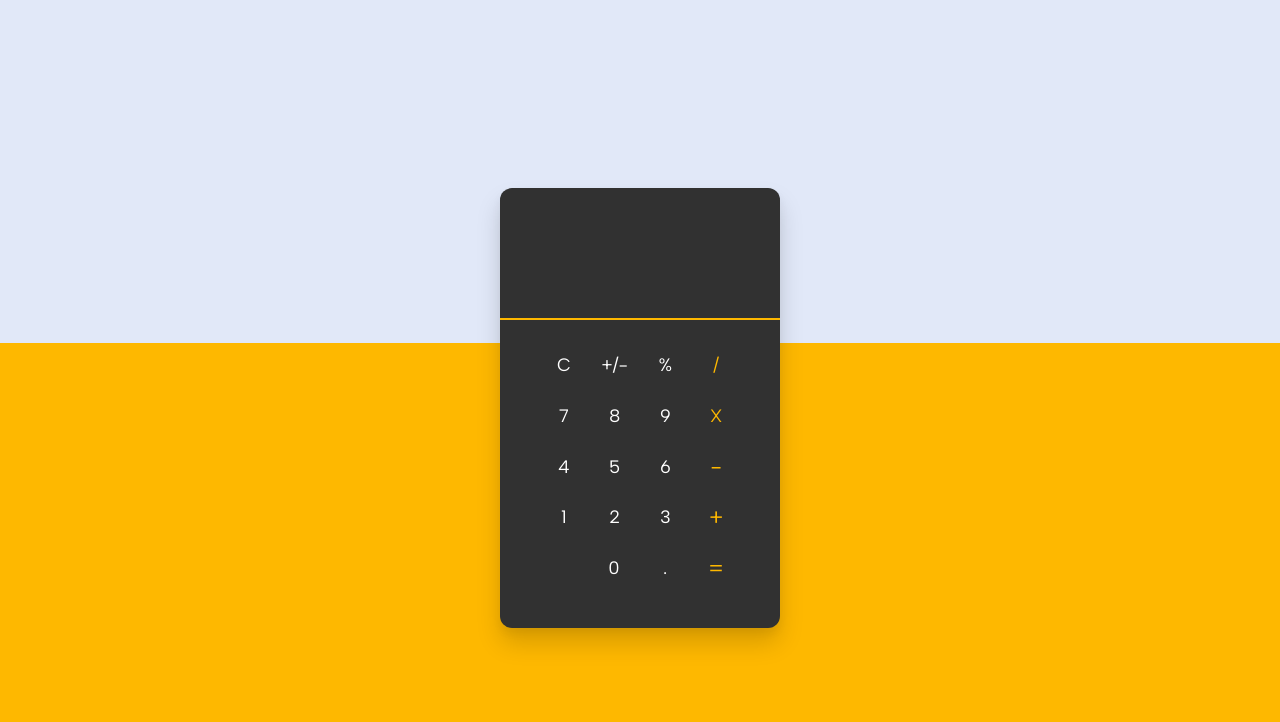
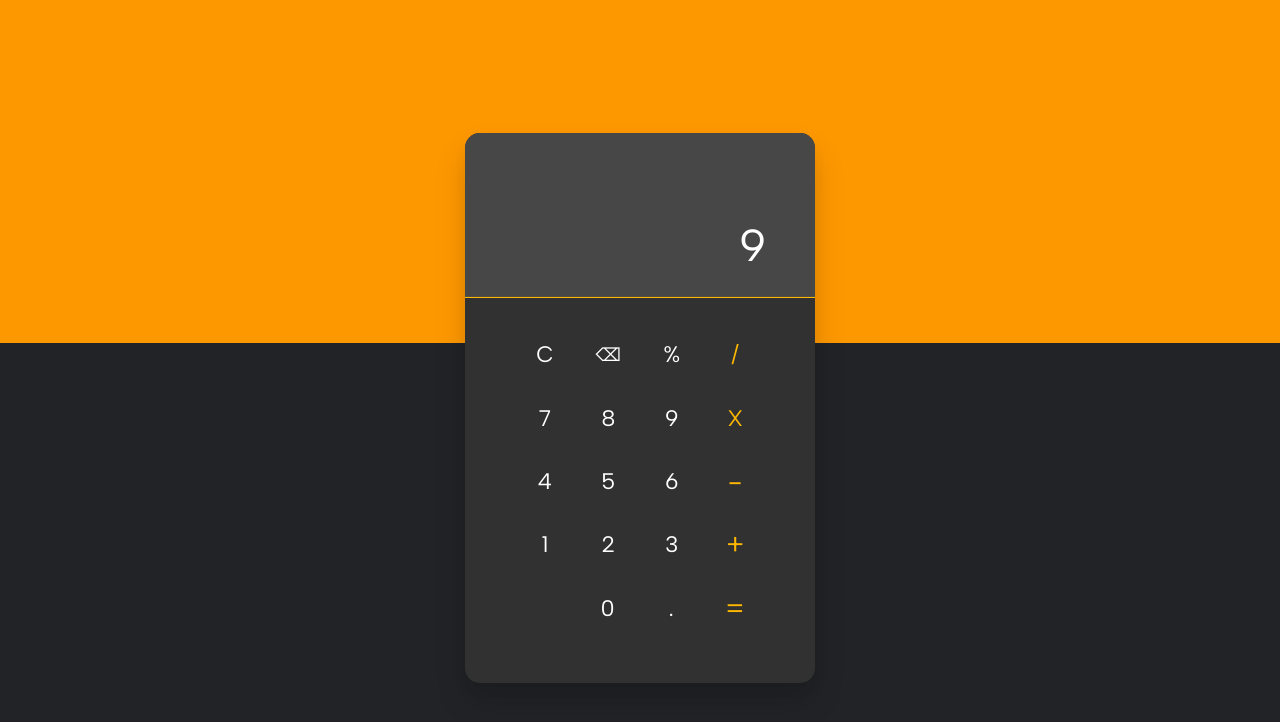
Before and after one commit to 0rangefist/odin-calculator, a plain HTML site: page index.html in a window 1280 px wide. Drawn offline with Linux system fonts and the light colour scheme.

Commit message:
Style caclulator screen

```diff
--- a/index.html
+++ b/index.html
@@ -20,11 +20,11 @@
   </head>
   <body>
     <div class="calculator">
-      <div class="screen"></div>
+      <div class="screen"><h1>9</h1></div>
       <div class="num-pad">
         <div class="row">
           <button>C</button>
-          <button>+/-</button>
+          <button class="smaller">⌫</button>
           <button>%</button>
           <button class="operators">/</button>
         </div>
--- a/style.css
+++ b/style.css
@@ -1,6 +1,16 @@
+:root {
+  --primary-bg-color: #fe9800;
+  --secondary-bg-color: #212327;
+  --border-radius: 12px;
+  /* --primary-bg-color: #e1e8f8;
+  --secondary-bg-color: #feb800; */
+}
+
 html {
   box-sizing: border-box;
   font-size: 18px;
+  font-family: 'Albert Sans', serif;
+  color: white;
 }
 
 *,
@@ -13,10 +23,10 @@ body {
   height: 100vh;
   background: linear-gradient(
     to bottom,
-    #e1e8f8 0%,
-    #e1e8f8 42%,
-    #feb800 42%,
-    #feb800 100%
+    var(--primary-bg-color) 0%,
+    var(--primary-bg-color) 42%,
+    var(--secondary-bg-color) 42%,
+    var(--secondary-bg-color) 100%
   );
   display: flex;
   justify-content: center;
@@ -27,19 +37,32 @@ body {
   background-color: #313131;
   height: 440px;
   width: 280px;
-  border-radius: 12px;
+  border-radius: var(--border-radius);
   box-shadow: #00000026 0px 15px 25px, #0000000d 0px 5px 10px;
+  transform: scale(1.25);
 }
 
 .screen {
   height: 30%;
-  border-bottom: #feb800 solid 2px;
+  border-bottom: #feb800 solid 1px;
+  display: flex;
+  justify-content: flex-end;
+  align-items: flex-end;
+  background-color: #474747;
+  border-radius: var(--border-radius) var(--border-radius) 0 0;
+}
+
+.screen h1 {
+
+  margin: 20px 39px 20px 39px;
+  font-weight: 400;
+  -webkit-user-select: none;
+  user-select: none;
+  overflow: hidden;
 }
 
 .num-pad {
   height: 70%;
-  /* background-color: aliceblue;
-  border-radius: 0 0 12px 12px; */
   display: flex;
   flex-direction: column;
 }
@@ -56,14 +79,16 @@ body {
   justify-content: flex-end;
 }
 
-button.operators{
+button.operators {
   color: #feb800;
-  /* font-weight: bold; */
 }
 
-button.operators.larger{
+button.larger {
   font-size: 1.25rem;
+}
 
+button.smaller {
+  font-size: 0.8rem;
 }
 
 button {
@@ -74,15 +99,23 @@ button {
   border: none;
   width: 50px;
   height: 50px;
-  transition: .3s ease-in-out;
+  transition: 0.3s ease-in-out;
+  -webkit-user-select: none;
+  user-select: none;
 }
 
-button:hover{
+button:hover {
   background-color: #474747;
-  transition: .1s ease-in-out;
+  transition: 0.1s ease-in-out;
 }
 
-button:active{
+button:active {
   transform: scale(0.93);
-  transition: .15s ease-out;
+  transition: 0.15s ease-out;
 }
+
+@media only screen and (max-width: 359px) {
+  .calculator {
+    transform: scale(1);
+  }
+}
```
